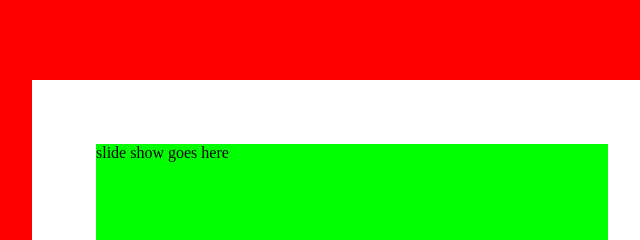
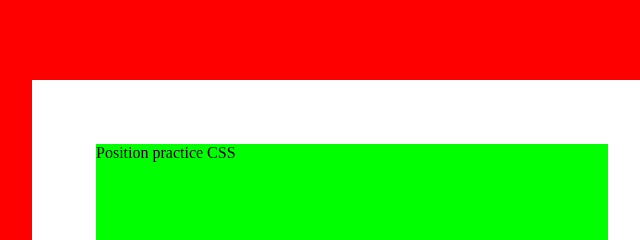
Before and after one commit to jmockbee/roughtdraft, a plain HTML site: page index.html in a window 1280 px wide. Shown: the top 240 px of the page, 288-928 px from the left. Drawn offline with Linux system fonts and the light colour scheme.

Commit message:
complete

```diff
--- a/index.html
+++ b/index.html
@@ -21,7 +21,7 @@
 
 
     <hp-slide>
-    <hp-title>slide show goes here </hp-title>
+    <hp-title>Position practice CSS   </hp-title>
 
     </hp-slide>
 
```
